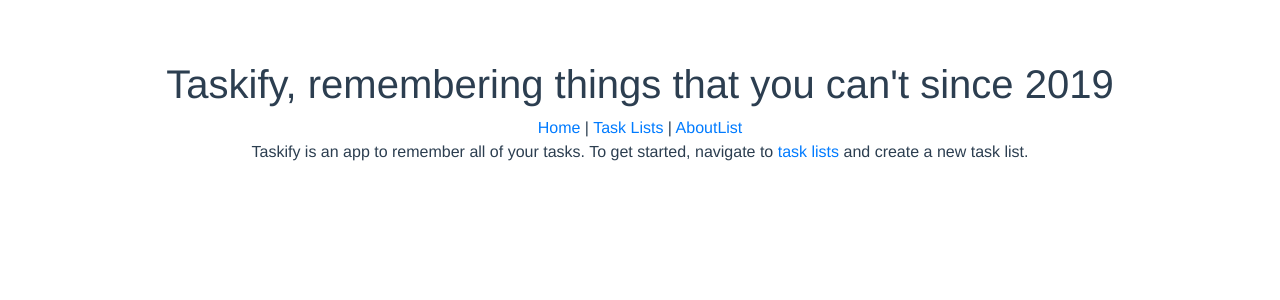
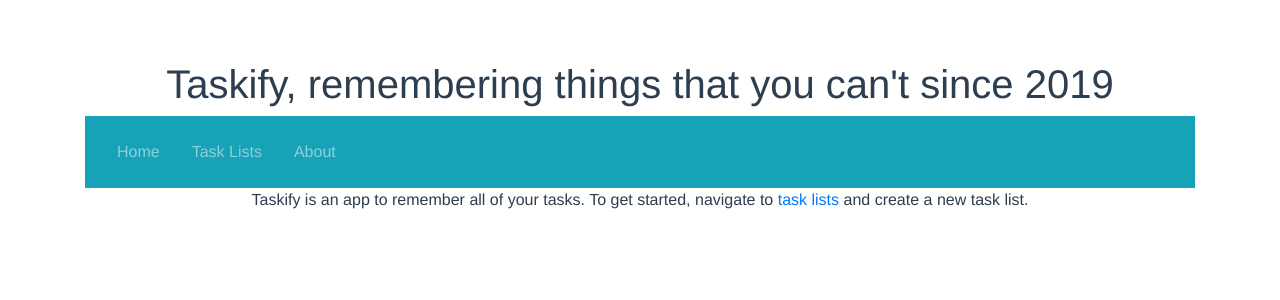
Before and after one commit to bjellesma/Taskify, a Vue app: page /lists in a window 1280 px wide. Shown: the top 300 px of the page. Built offline with nearby package versions, Linux system fonts and the light colour scheme; what vue-flash-message would draw is missing.

Commit message:
navbar hamburger menu

```diff
--- a/package.json
+++ b/package.json
@@ -11,6 +11,7 @@
     "bootstrap": "^4.3.1",
     "bootstrap-vue": "^2.0.0-rc.27",
     "core-js": "^2.6.5",
+    "portal-vue": "^2.1.6",
     "sass-loader": "^7.1.0",
     "vue": "^2.6.10",
     "vue-flash-message": "^0.7.2",
--- a/src/App.vue
+++ b/src/App.vue
@@ -1,5 +1,5 @@
 <template>
-  <div id="app">
+  <div class="container" id="app">
     <Header />
     <router-view/>
   </div>
--- a/src/components/AddTodo.vue
+++ b/src/components/AddTodo.vue
@@ -4,8 +4,10 @@
         <!-- prevent will prevent the page from automatically reloading -->
         <!-- In order to pass the actual event raised, we use $event -->
         <form @submit.prevent="addTodo($event);">
-            <input type="text" name="title" placeholder="Add Task" v-model="title">
-            <input type="submit" value="Submit" class="btn">
+            <div class="form-group offset-md-4">
+                <input type="text" name="title" placeholder="Add Task" v-model="title">
+                <input type="submit" value="Submit" class="btn btn-primary">
+            </div>
         </form>
     </div>
 </template>
--- a/src/components/Header.vue
+++ b/src/components/Header.vue
@@ -1,13 +1,22 @@
 <template>
     <div id="header">
         <h1>Taskify, remembering things that you can't since 2019</h1>
-        <div id="nav">
-            <router-link to="/">Home</router-link> |
-            <router-link to="/lists">Task Lists</router-link> |
-            <router-link to="/about">About</router-link>
-            <router-link to="/list">List</router-link>
-        </div>
-
+        <b-navbar toggleable="lg" type="dark" variant="info">
+            <b-navbar-toggle target="nav-collapse"></b-navbar-toggle>
+            <b-collapse id="nav-collapse" is-nav>
+                <b-navbar-nav>
+                    <b-nav-item>
+                        <router-link class="nav-link" to="/">Home<span class="sr-only">(current)</span></router-link>
+                    </b-nav-item>
+                    <b-nav-item>
+                        <router-link class="nav-link" to="/lists">Task Lists</router-link>
+                    </b-nav-item>
+                    <b-nav-item class="nav-item">
+                        <router-link class="nav-link" to="/about">About</router-link>
+                    </b-nav-item>
+                </b-navbar-nav>
+            </b-collapse>
+        </b-navbar>
     </div>
 </template>
 
--- a/src/components/Tasklist.vue
+++ b/src/components/Tasklist.vue
@@ -3,9 +3,9 @@
         <AddTodo v-on:add-todo="addTodo" />
         <div v-bind:key="task.uid" v-for="task in tasks" :id="task.uid">
             <!-- <Tasklist v-bind:Item="list" /> -->
-            <div v-bind:task_id=task.id>
-                {{task.title}}
-                <input type="checkbox" v-on:change="markComplete(task, $event)" :checked="task.completed">
+            <div v-bind:task_id=task.id class="form-group">
+                <input class="form-check-input" type="checkbox" v-on:change="markComplete(task, $event)" :checked="task.completed">
+                <label>{{task.title}}</label>
             </div>
 
         </div>
--- a/src/main.js
+++ b/src/main.js
@@ -3,12 +3,14 @@ import VueFlashMessage from 'vue-flash-message'
 import BootstrapVue from 'bootstrap-vue'
 import App from './App.vue'
 import router from './router'
+import PortalVue from 'portal-vue'
 import 'bootstrap/dist/css/bootstrap.css'
 import 'bootstrap-vue/dist/bootstrap-vue.css'
 
 require('vue-flash-message/dist/vue-flash-message.min.css');
 
 Vue.config.productionTip = false
+Vue.use(PortalVue)
 Vue.use(VueFlashMessage)
 Vue.use(BootstrapVue)
 
--- a/src/views/List.vue
+++ b/src/views/List.vue
@@ -1,6 +1,5 @@
 <template>
     <div class="list">
-        <h3>This is the task list page</h3>
         <flash-message></flash-message>
         <Tasklist v-bind:tasks="tasks" />
     </div>
```
